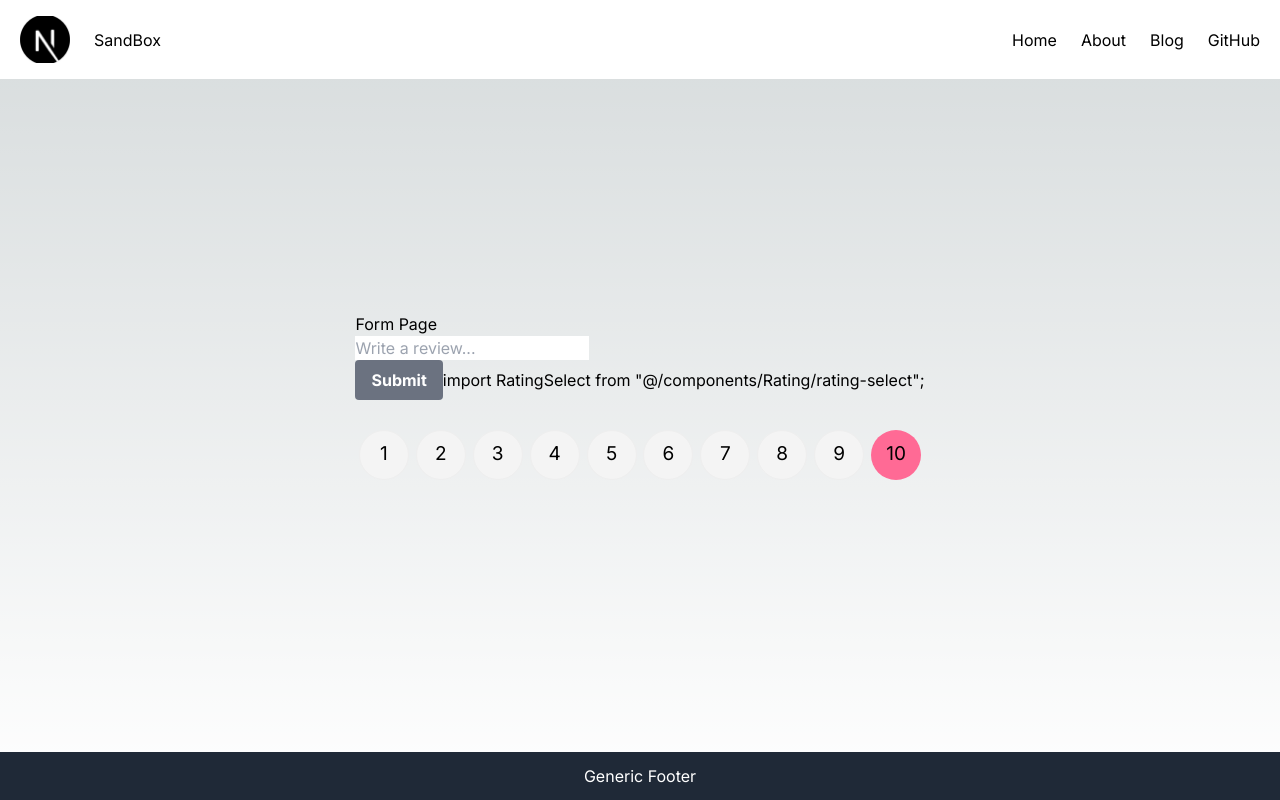
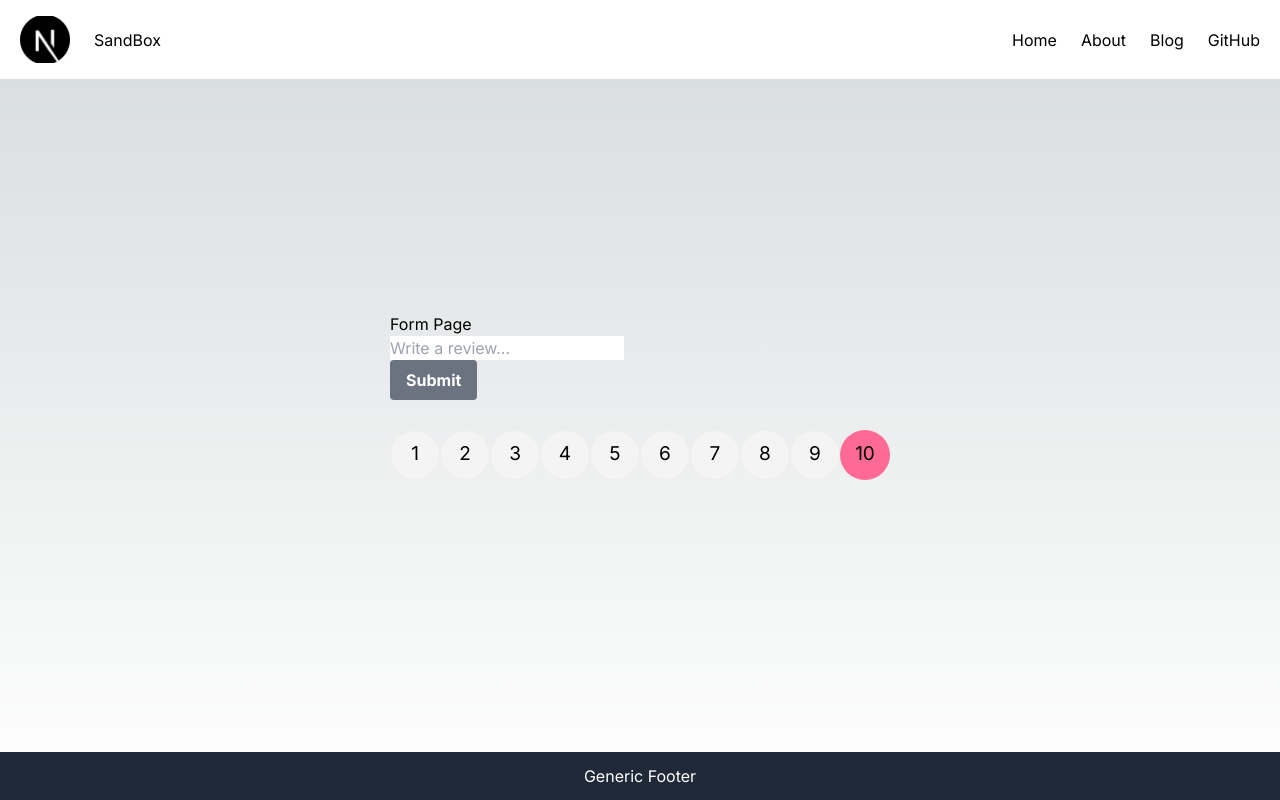
Before and after one commit to wozza0212/typescript-next-portfolio, a Next.js app in the folder typescript-blog-portfolio/: page /sandbox/form in a window 1280 px wide. Built offline with nearby package versions, Linux system fonts and the light colour scheme.

Commit message:
remove mid level import

```diff
--- a/typescript-blog-portfolio/src/app/sandbox/form/page.tsx
+++ b/typescript-blog-portfolio/src/app/sandbox/form/page.tsx
@@ -52,8 +52,6 @@ const FormPage = () => {
             </FormButton> : <FormButton version={`${unusedButton}`} type={"submit"} isDisabled={btnDisabled}>
               Submit
             </FormButton> }
-            import RatingSelect from "@/components/Rating/rating-select";
-
             <RatingSelect rating={rating} setRating={setRating}/>
         </form>
       </div>
```
